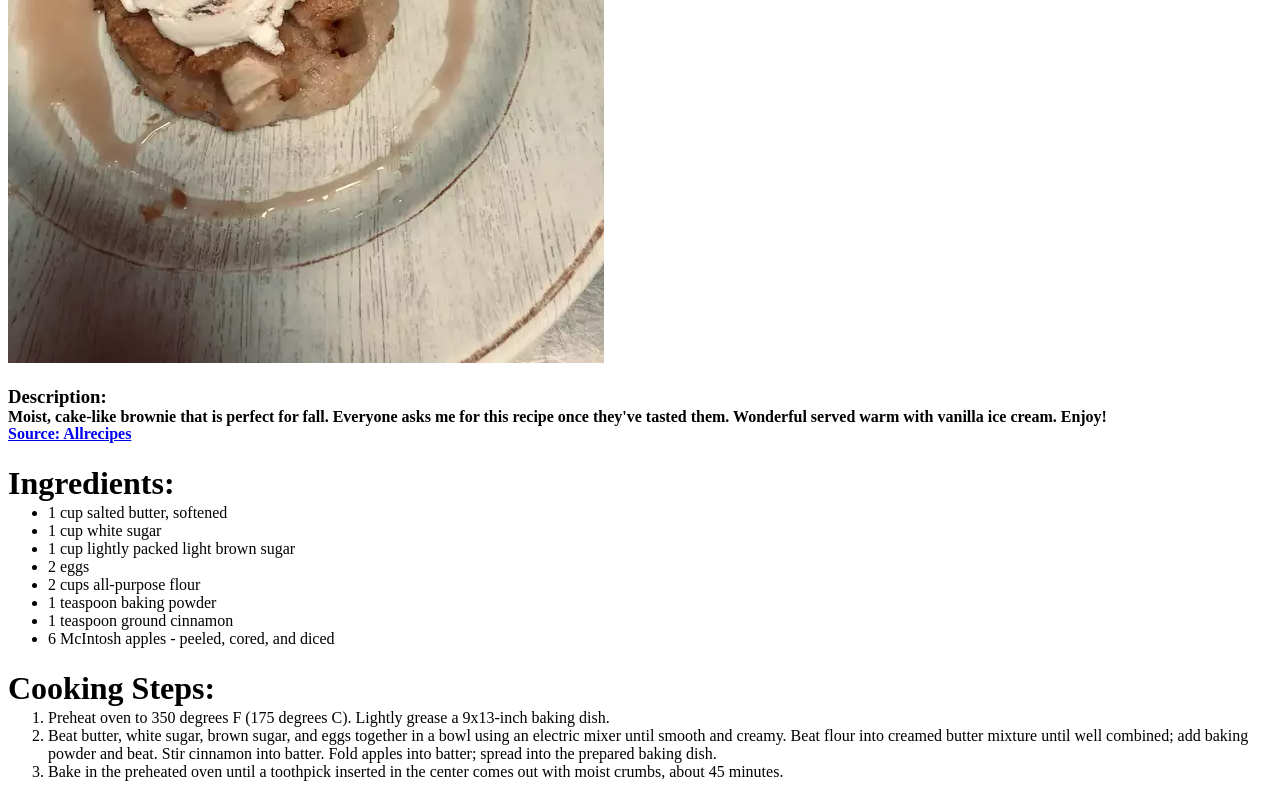
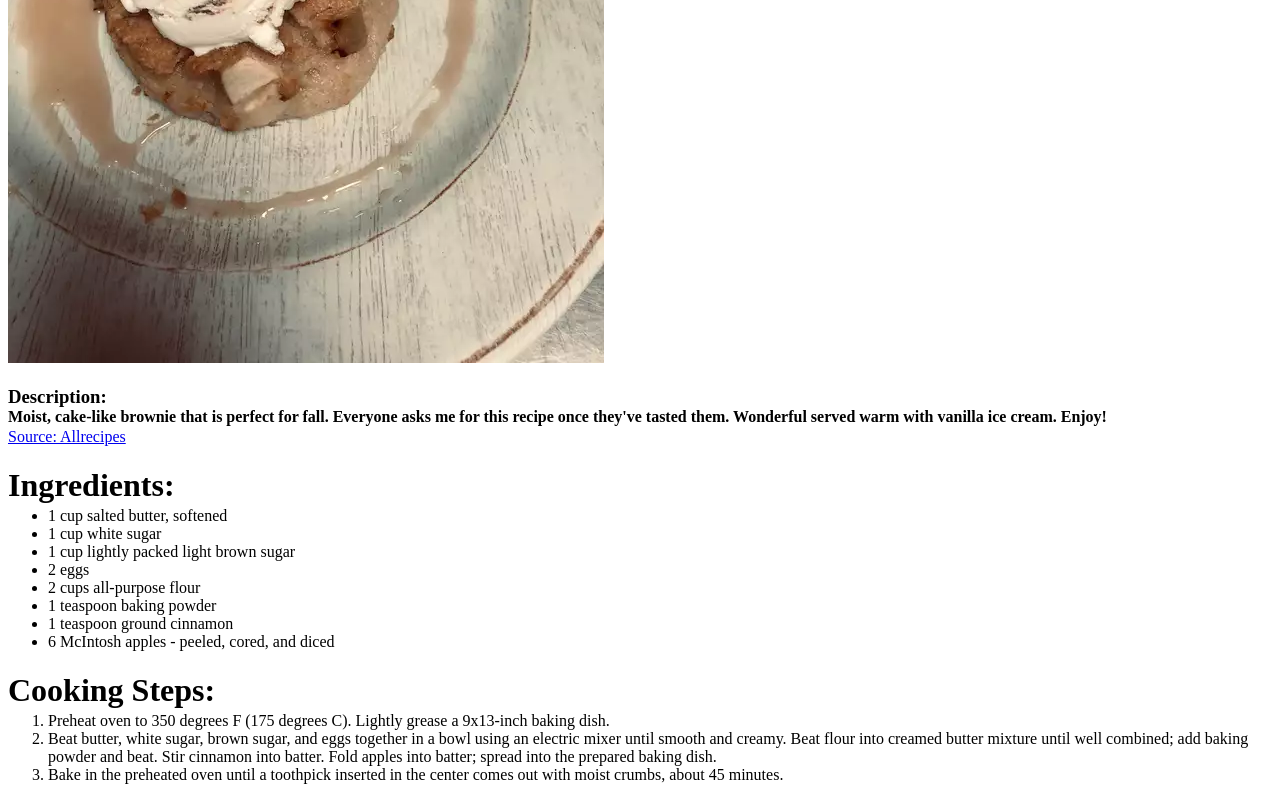
Before and after one commit to SaiyaDev/odin-recipes, a plain HTML site: page recipes/cookies.html in a window 1280 px wide. Shown: the part 516-1316 px from the top of the page. Drawn offline with Linux system fonts and the light colour scheme.

Commit message:
Added the missing closing tag for source

```diff
--- a/recipes/cookies.html
+++ b/recipes/cookies.html
@@ -10,8 +10,8 @@
         <h1>Blonde Apple Brownies</h1>
         <img src="../images/cookies.webp" style="margin-top: -0.5cm;">
         <h3>Description:</h3>
-        <h4 style="margin-top: -0.5cm;">Moist, cake-like brownie that is perfect for fall. Everyone asks me for this recipe once they've tasted them. Wonderful served warm with vanilla ice cream. Enjoy!
-        <br><a href="https://www.allrecipes.com/recipe/238475/blonde-apple-brownies/"><p style="margin-top: -0.01cm;">Source: Allrecipes</p></a>
+        <h4 style="margin-top: -0.5cm;">Moist, cake-like brownie that is perfect for fall. Everyone asks me for this recipe once they've tasted them. Wonderful served warm with vanilla ice cream. Enjoy!</h4>
+        <a href="https://www.allrecipes.com/recipe/238475/blonde-apple-brownies/"><p style="margin-top: -0.5cm;">Source: Allrecipes</p></a>
 
         <h1>Ingredients:</h1>
         <ul style="margin-top: -0.5cm;">
```
